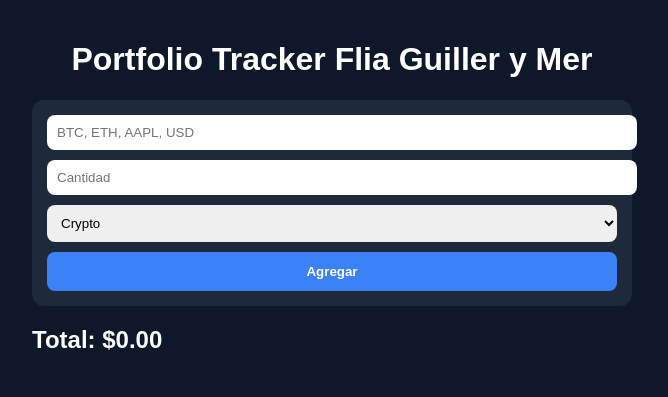
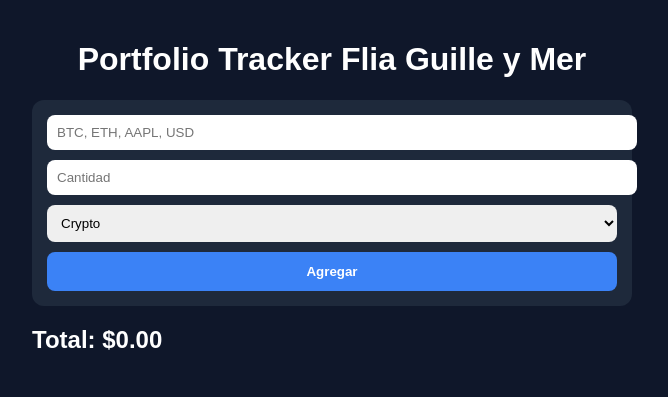
Before and after one commit to guilles-afk/portfolio-tracker, a plain HTML site: page index.html in a window 1280 px wide. Shown: the whole page, without its empty margins (308-976 px from the left). Drawn offline with Linux system fonts and the light colour scheme.

Commit message:
Fix typo in portfolio tracker heading

```diff
--- a/index.html
+++ b/index.html
@@ -9,7 +9,7 @@
 
 <div style="max-width:600px;margin:auto;padding:20px;">
 
-<h1 style="text-align:center;">Portfolio Tracker Flia Guiller y Mer</h1>
+<h1 style="text-align:center;">Portfolio Tracker Flia Guille y Mer</h1>
 
 <div style="background:#1e293b;padding:15px;border-radius:12px;margin-bottom:20px;">
   <input id="name" placeholder="BTC, ETH, AAPL, USD" style="width:100%;padding:10px;margin-bottom:10px;border-radius:8px;border:none;">
```
